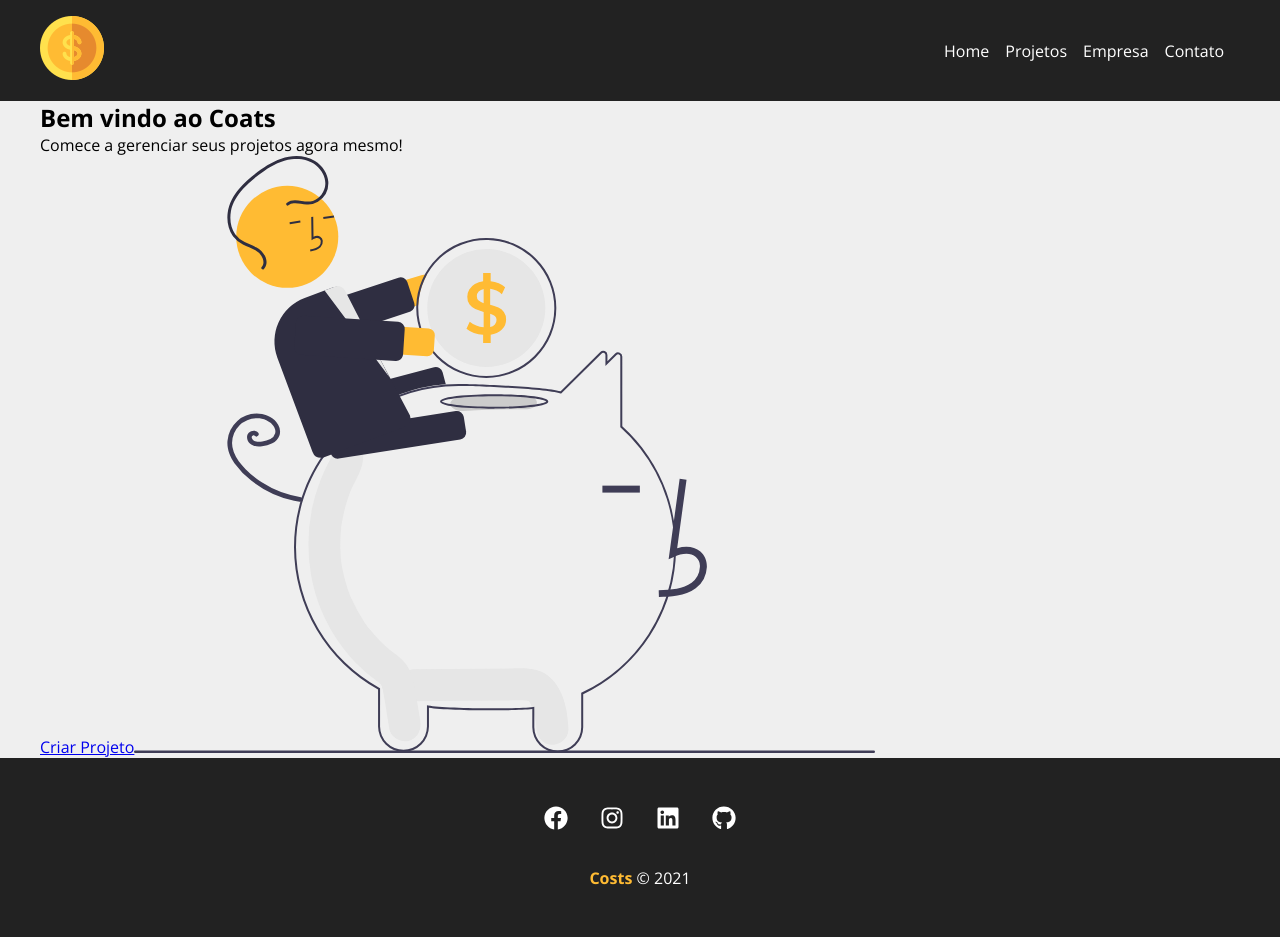
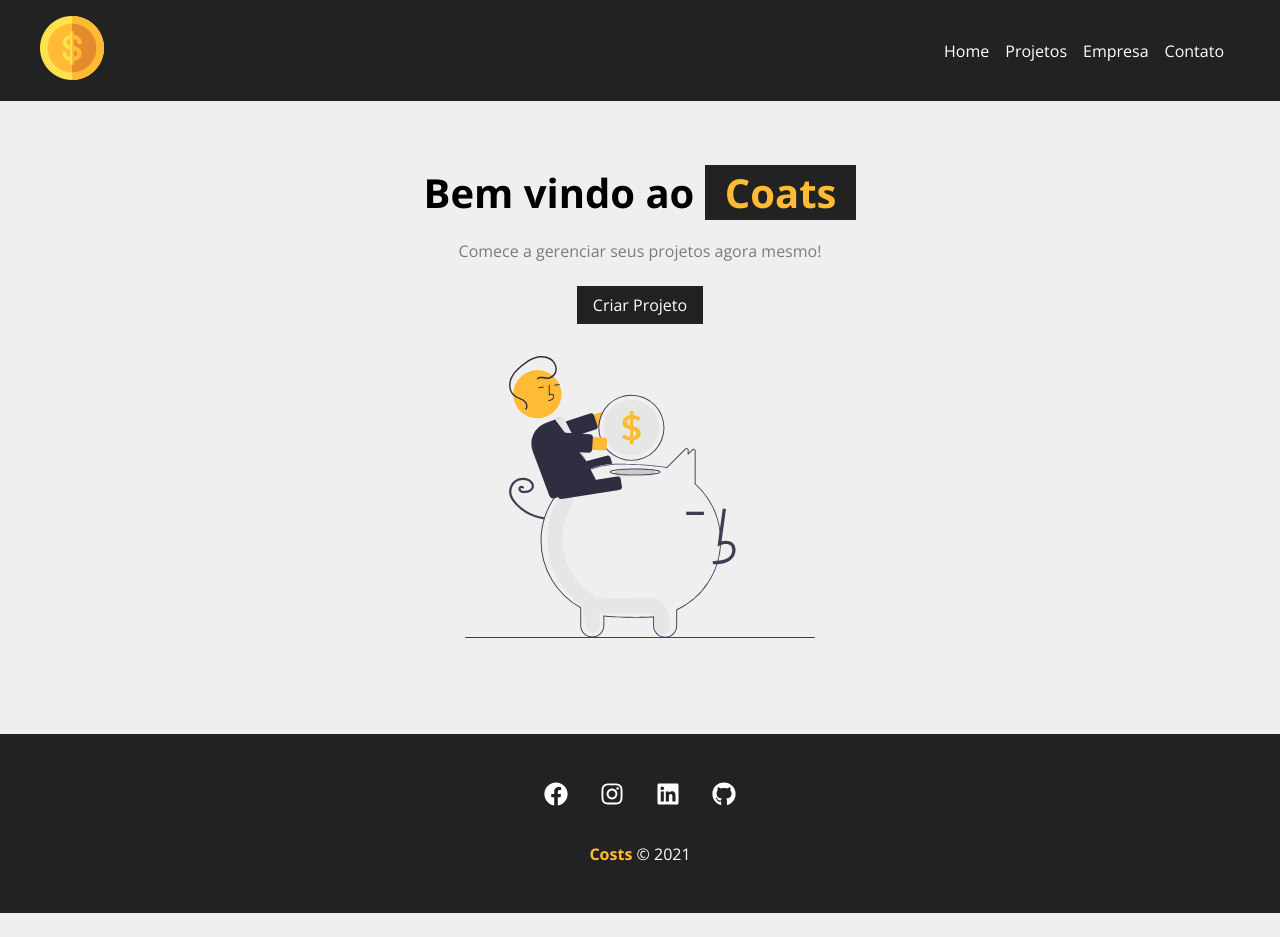
Before and after one commit to PedroVerano/project_adiministrador-de-projetos, a React (Create React App) app: page / in a window 1280 px wide. After the commit the page ends 913 px from the top, so only its background shows below. Built offline with nearby package versions, Linux system fonts and the light colour scheme.

Commit message:
Estilizando a Home e criando componente de LinkButton

```diff
--- /dev/null
+++ b/src/components/layout/LinkButton.js
@@ -0,0 +1,12 @@
+import { Link } from 'react-router-dom';
+import styles from './LinkButton.module.css'
+
+function LinkButton({to, text}) {
+    return(
+        <Link className={styles.btn} to={to}>
+            {text}
+        </Link>
+    )
+}
+
+export default LinkButton;
--- /dev/null
+++ b/src/components/layout/LinkButton.module.css
@@ -0,0 +1,12 @@
+.btn {
+    background-color: #222;
+    color: #fff;
+    text-decoration: none;
+    padding: 0.5em 1em;
+    transition: 0.5s;
+}
+
+
+.btn:hover {
+    color: #ffbb33;
+}
--- a/src/components/pages/Home.js
+++ b/src/components/pages/Home.js
@@ -1,13 +1,14 @@
 import styles from './Home.module.css';
 import LogoPorco from '../../img/savings.svg'
+import LinkButton from '../layout/LinkButton';
 function Home () {
     return(
-        <section>
+        <section className={styles.home_container}>
             <h1>
                 Bem vindo ao <span>Coats</span>
             </h1>
             <p>Comece a gerenciar seus projetos agora mesmo!</p>
-            <a href="/">Criar Projeto</a>
+            <LinkButton to='/novoprojeto' text='Criar Projeto' />
             <img src={LogoPorco} alt="Cofrinho de porco com um homem cavalgando. Coats"></img>
         </section>
     )
--- a/src/components/pages/Home.module.css
+++ b/src/components/pages/Home.module.css
@@ -0,0 +1,29 @@
+.home_container {
+    width: 100%;
+    display: flex;
+    flex-direction: column;
+    align-items: center;
+    justify-content: center;
+    padding: 4em;
+}
+
+.home_container h1 {
+    font-size: 2.5em;
+    margin-bottom: 0.5em;
+}
+
+.home_container span {
+    color: #ffbb33;
+    padding: 0 0.5em;
+    background-color: #222;
+}
+
+.home_container p {
+    margin-bottom: 1.5em;
+    color: #7b7b7b;
+}
+
+.home_container img {
+    width: 350px;
+    margin: 2em 0;
+}
```
